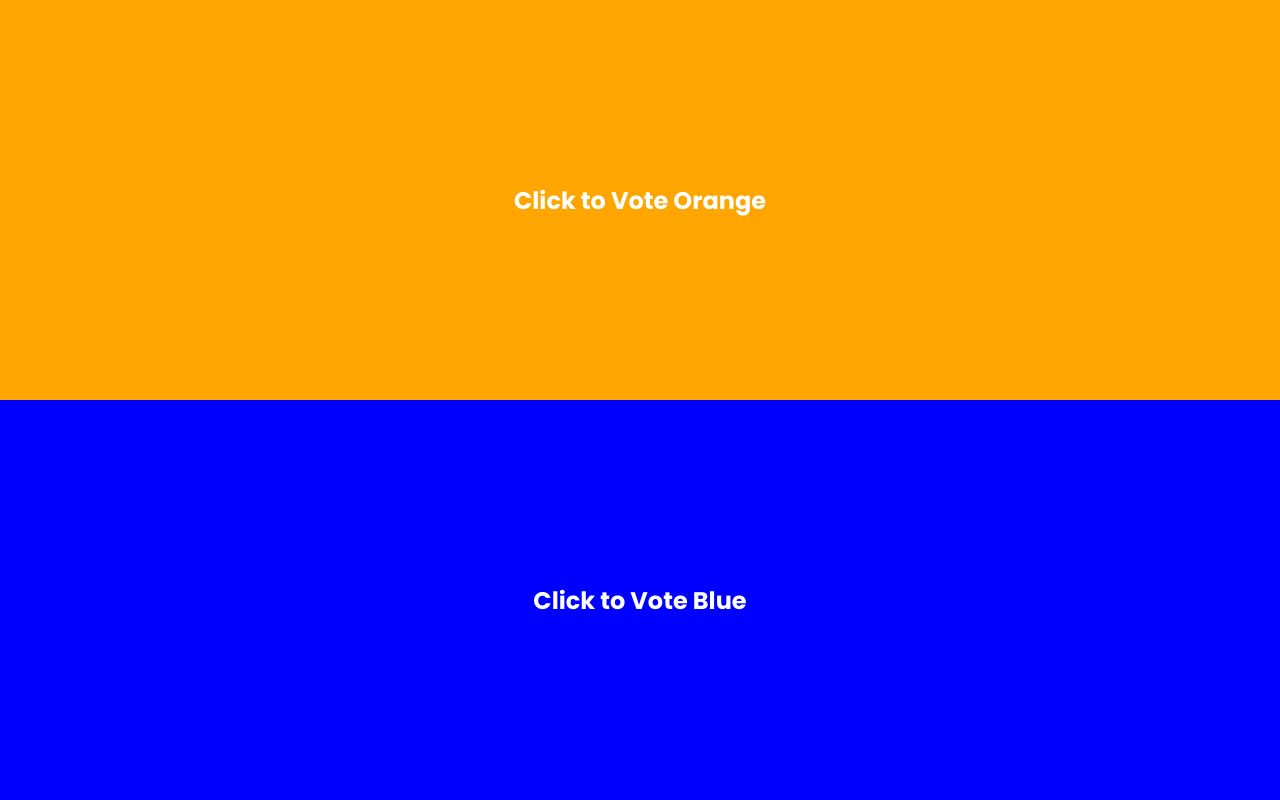
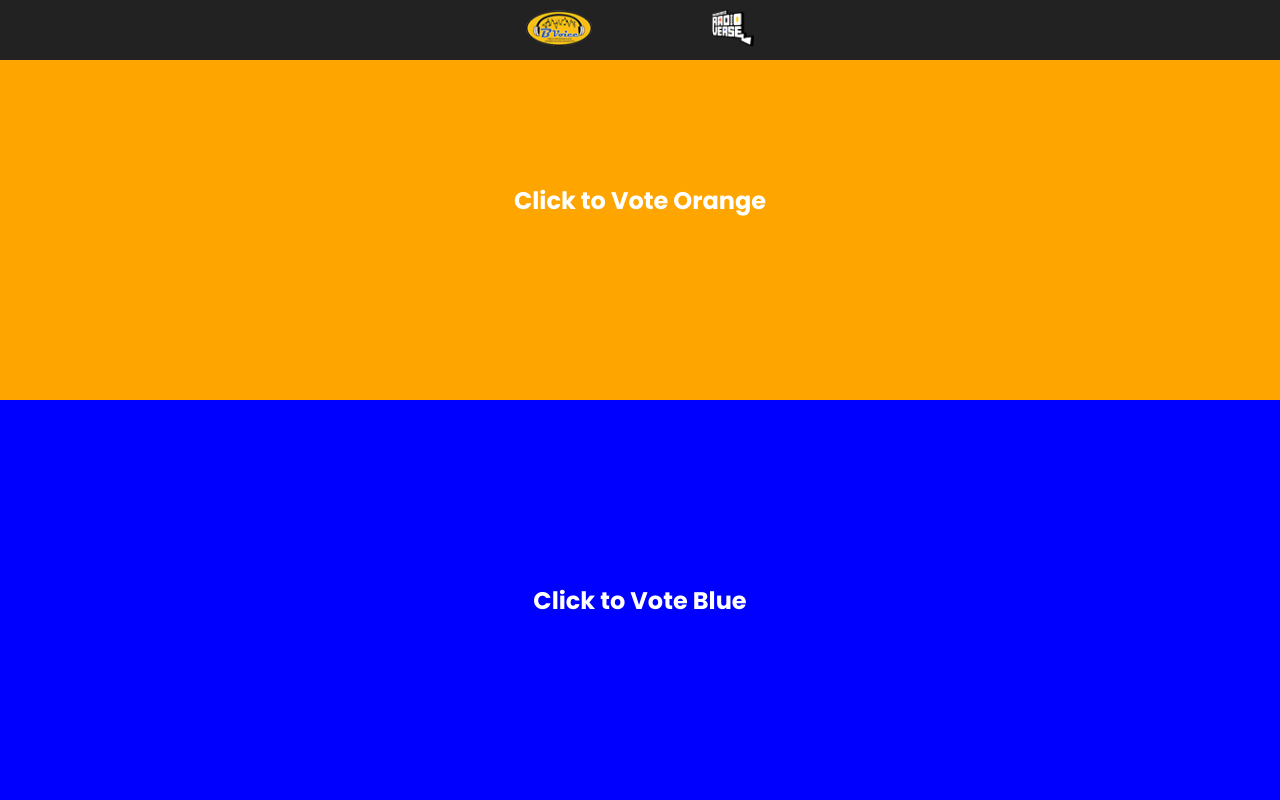
Before and after one commit to linglungTzy/Traversing-RadioVerse, a plain HTML site: page index.html in a window 1280 px wide. Drawn offline with Linux system fonts and the light colour scheme.

Commit message:
Add files via upload

```diff
--- a/index.html
+++ b/index.html
@@ -10,7 +10,6 @@
         body {
             margin: 0;
             padding: 0;
-            display: flex;
             flex-direction: column;
             justify-content: center;
             align-items: center;
@@ -61,10 +60,53 @@
             transform: translateY(-50%);
             display: none;
         }
+
+        .navbar {
+            background: #222222;
+            width: 100%;
+            position: fixed;
+            top: 0;
+            padding: 10px 0;
+        }
+
+        .navbar-center {
+            display: flex;
+            align-items: center;
+            justify-content: center;
+            flex: 1;
+        }
+
+        .navbar-logo img {
+            margin: 0 60px;
+            /* Adjust the margin to control spacing between logos */
+        }
+    </style>
+
     </style>
 </head>
 
+
+<div class="navbar">
+    <div class="container">
+        <div class="navbar-center">
+            <div class="navbar-logo">
+                <a href="http://www.bvoiceradio.com">
+                    <img height="36" src="logounyil.png" />
+                </a>
+            </div>
+            <div class="navbar-logo">
+                <img height="36" src="seminar.png" />
+            </div>
+        </div>
+    </div>
+</div>
+
+
 <body>
+
+
+
+
     <div class="button orange" onclick="recordVote('orange')">Click to Vote Orange</div>
     <div class="button blue" onclick="recordVote('blue')">Click to Vote Blue</div>
     <div class="hidden message" id="message"></div>
```
Also changed, not shown: logounyil.png (added), seminar.png (added).
